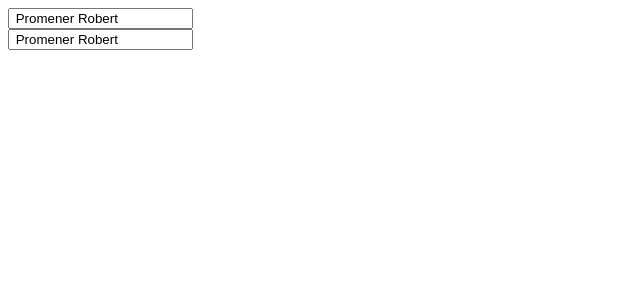
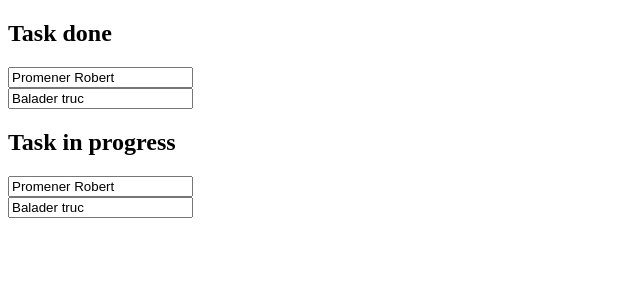
Before and after one commit to Alexandre-Vernet/ToutouList-Angular, an Angular app: page / in a window 1280 px wide. Shown: the top 300 px of the page, without its empty margins (0-640 px from the left). Built offline with nearby package versions, Linux system fonts and the light colour scheme.

Commit message:
Loop on number of tasks

```diff
--- a/src/app/app.module.ts
+++ b/src/app/app.module.ts
@@ -3,6 +3,7 @@ import { NgModule } from '@angular/core';
 
 import { AppComponent } from './app.component';
 import { ListComponent } from './list/list.component';
+import { FormsModule } from '@angular/forms';
 
 @NgModule({
   declarations: [
@@ -10,7 +11,8 @@ import { ListComponent } from './list/list.component';
       ListComponent
    ],
   imports: [
-    BrowserModule
+    BrowserModule,
+    FormsModule
   ],
   providers: [],
   bootstrap: [AppComponent]
--- a/src/app/list/list.component.html
+++ b/src/app/list/list.component.html
@@ -1,3 +1,15 @@
-<div *ngFor="let task of tasks">
-  <input type="text" value=" {{task.value}} ">
+<!-- Task done -->
+<div class="task">
+  <h2>Task done</h2>
+  <div *ngFor="let task of tasks">
+    <input type="text" value="{{task.value}}" (click)="taskDone()">
+  </div>
 </div>
+
+<!-- Task in progress -->
+<h2>Task in progress</h2>
+<div class="taskInProgress">
+  <div *ngFor="let task of tasks">
+    <input type="text" value="{{task.value}}" (click)="taskDone()" [(ngModel)]="task.value">
+  </div>
+</div>
--- a/src/app/list/list.component.ts
+++ b/src/app/list/list.component.ts
@@ -18,9 +18,13 @@ export class ListComponent implements OnInit {
       value: "Promener Robert"
     },
     {
-      id: 1,
-      value: "Promener Robert"
+      id: 2,
+      value: "Balader truc"
     }
   ];
 
+  taskDone = (): void => {
+
+  };
+
 }
```
